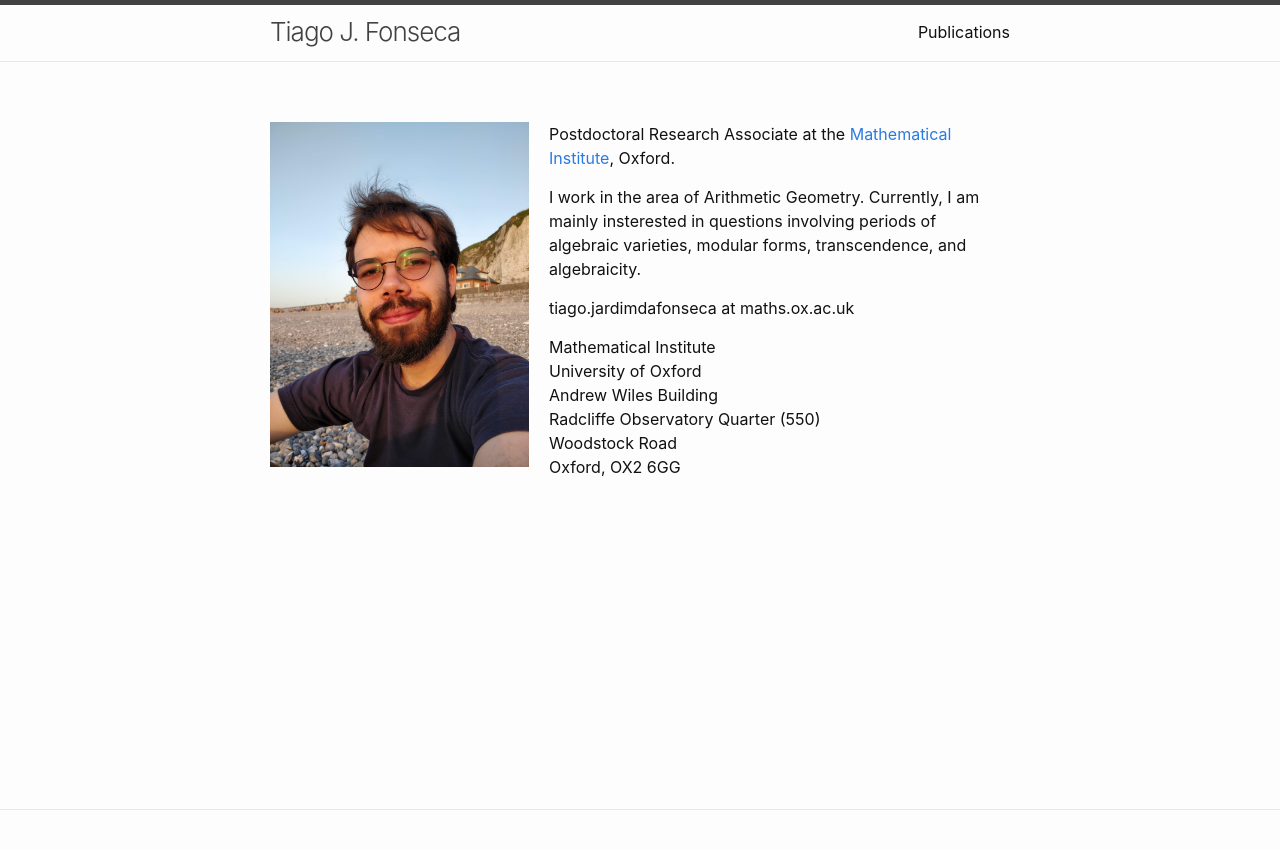
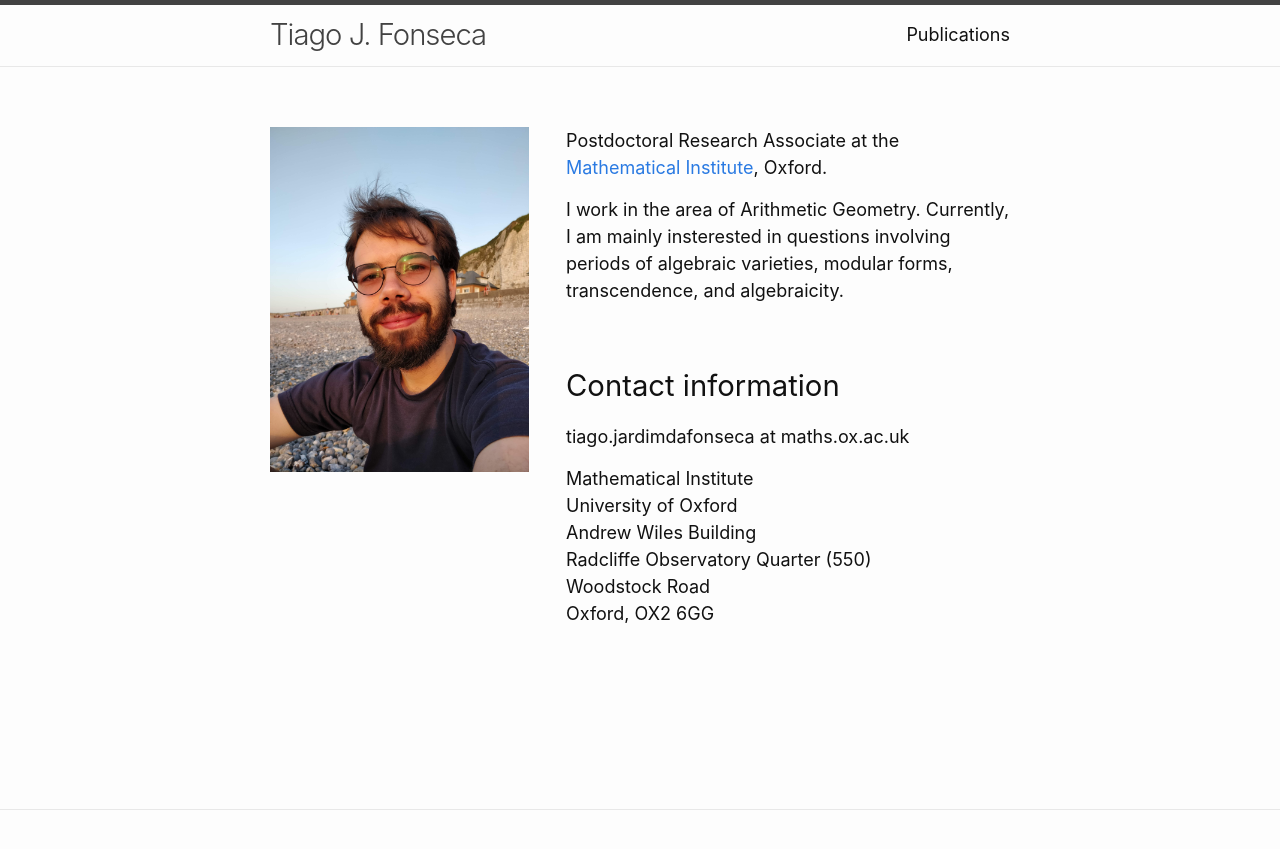
Before and after one commit to tjfonseca/tjfonseca.github.io, a Jekyll site: the page built from index.md, in a window 1280 px wide. Shown: the top 849 px of the page. Built offline with Jekyll 4.4.1, drawn with Linux system fonts in a browser that asks for light colours.

Commit message:
Initial commit

```diff
--- a/_sass/minima/initialize.scss
+++ b/_sass/minima/initialize.scss
@@ -4,7 +4,7 @@
 
 $base-font-family: -apple-system, BlinkMacSystemFont, "Segoe UI", "Segoe UI Symbol", "Segoe UI Emoji", "Apple Color Emoji", Roboto, Helvetica, Arial, sans-serif !default;
 $code-font-family: "Menlo", "Inconsolata", "Consolas", "Roboto Mono", "Ubuntu Mono", "Liberation Mono", "Courier New", monospace;
-$base-font-size:   16px !default;
+$base-font-size:   18px !default;
 $base-font-weight: 400 !default;
 $small-font-size:  $base-font-size * 0.875 !default;
 $base-line-height: 1.5 !default;
--- a/assets/css/style.scss
+++ b/assets/css/style.scss
@@ -6,8 +6,18 @@
   "minima/skins/{{ site.minima.skin | default: 'classic' }}",
   "minima/initialize";
 
-#hp  {
+.wrapper{
+    width:100%;
+    margin: 0 auto;
+}
+
+#left-block  {
 float: left;
 width: 35%;
-padding-right: 20px;
 }
+
+#right-block  {
+float: right;
+width: 60%;
+padding-left: 20px;
+}
--- a/index.md
+++ b/index.md
@@ -8,15 +8,23 @@
 layout: home
 ---
 
-<img src="assets/pictures/dieppe.jpg" alt="photo" id="hp">
+<div id="right-block">
 
+<p>
+	Postdoctoral Research Associate at the <a href="https://www.maths.ox.ac.uk/">Mathematical Institute</a>, Oxford.
+</p>
 
-Postdoctoral Research Associate at the [Mathematical Institute](https://www.maths.ox.ac.uk/), Oxford.
+<p>
+	I work in the area of Arithmetic Geometry. Currently, I am mainly insterested in questions involving periods of algebraic varieties, modular forms, transcendence, and algebraicity.
+</p>
 
-I work in the area of Arithmetic Geometry. Currently, I am mainly insterested in questions involving periods of algebraic varieties, modular forms, transcendence, and algebraicity.
+<h3>
+	Contact information
+</h3>
 
-
-<p>tiago.jardimdafonseca at maths.ox.ac.uk</p>
+<p>
+	tiago.jardimdafonseca at maths.ox.ac.uk
+</p>
 
 Mathematical Institute <br>
 University of Oxford <br>
@@ -24,3 +32,8 @@ Andrew Wiles Building <br>
 Radcliffe Observatory Quarter (550) <br>
 Woodstock Road <br>
 Oxford, OX2 6GG <br>
+</div>
+
+<div id="left-block">
+<img src="assets/pictures/dieppe.jpg" alt="photo">
+</div>
```
